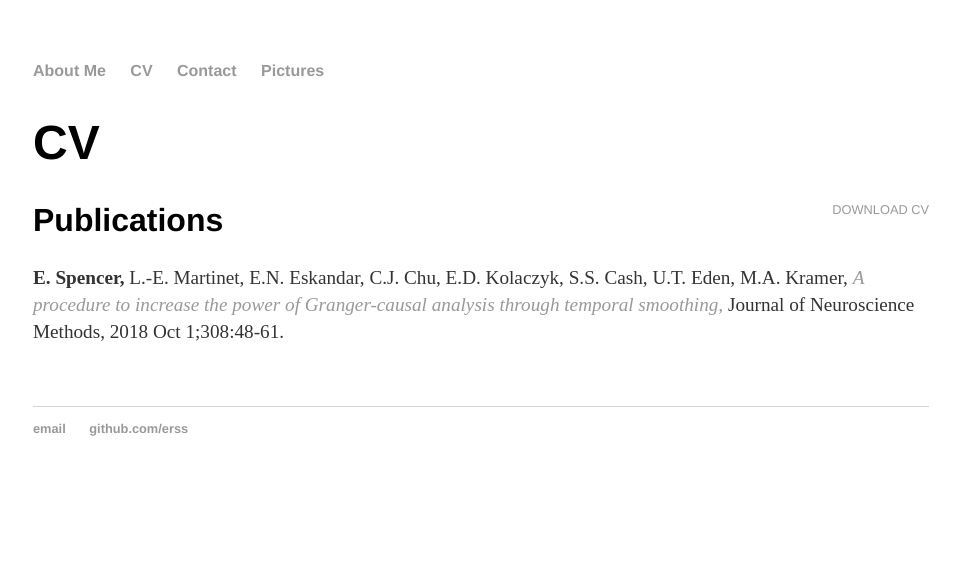
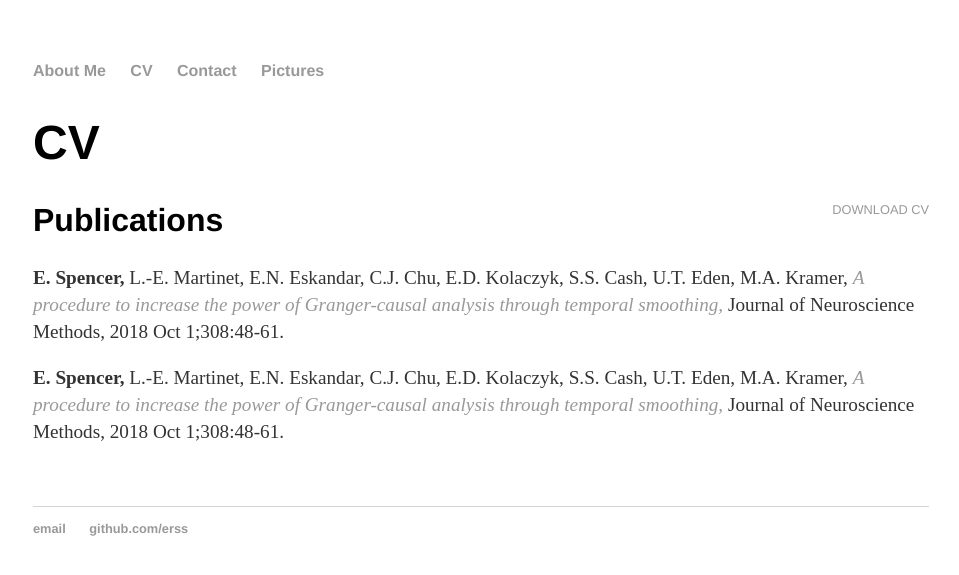
Before and after one commit to erss/erss.github.io, a Jekyll site: the page built from cv/index.html, in a window 1280 px wide. Shown: the top 575 px of the page, without its empty margins (159-1118 px from the left). Built offline with Jekyll 4.4.1, drawn with Linux system fonts in a browser that asks for light colours.

Commit message:
Update index.html

```diff
--- a/cv/index.html
+++ b/cv/index.html
@@ -14,5 +14,9 @@ title: CV of Liz Spencer
 						<a href="#"><em>A procedure to increase the power of Granger-causal analysis through temporal smoothing,</em> </a>
 						Journal of Neuroscience Methods, 2018 Oct 1;308:48-61. </p>
 
+						<p><strong>E. Spencer,</strong> L.-E. Martinet, E.N. Eskandar, C.J. Chu,
+						E.D. Kolaczyk, S.S. Cash, U.T. Eden, M.A. Kramer,
+						<a href="#"><em>A procedure to increase the power of Granger-causal analysis through temporal smoothing,</em> </a>
+						Journal of Neuroscience Methods, 2018 Oct 1;308:48-61. </p>
 
 	</div>
```
